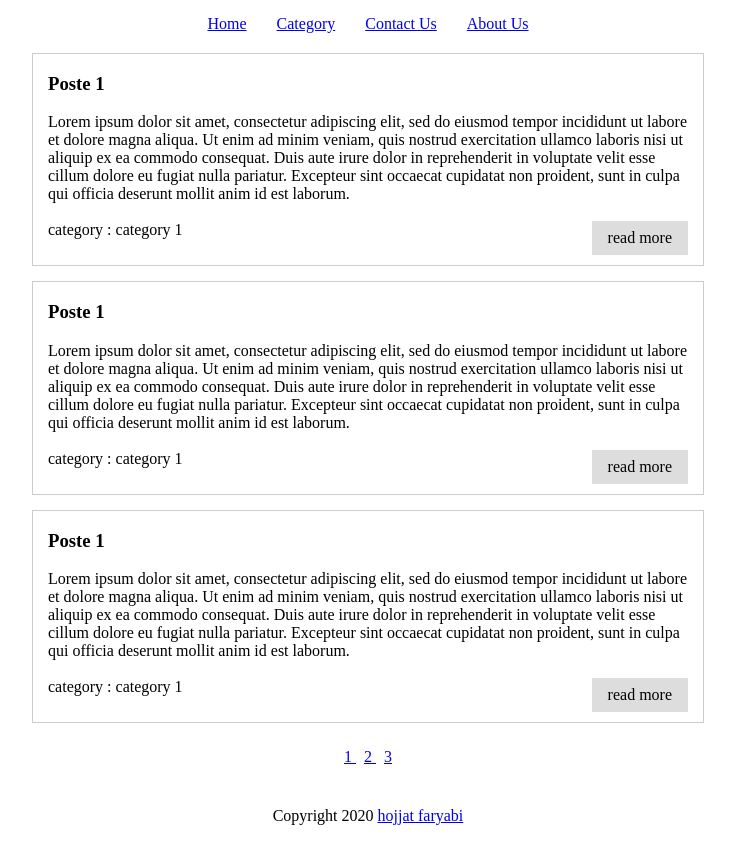
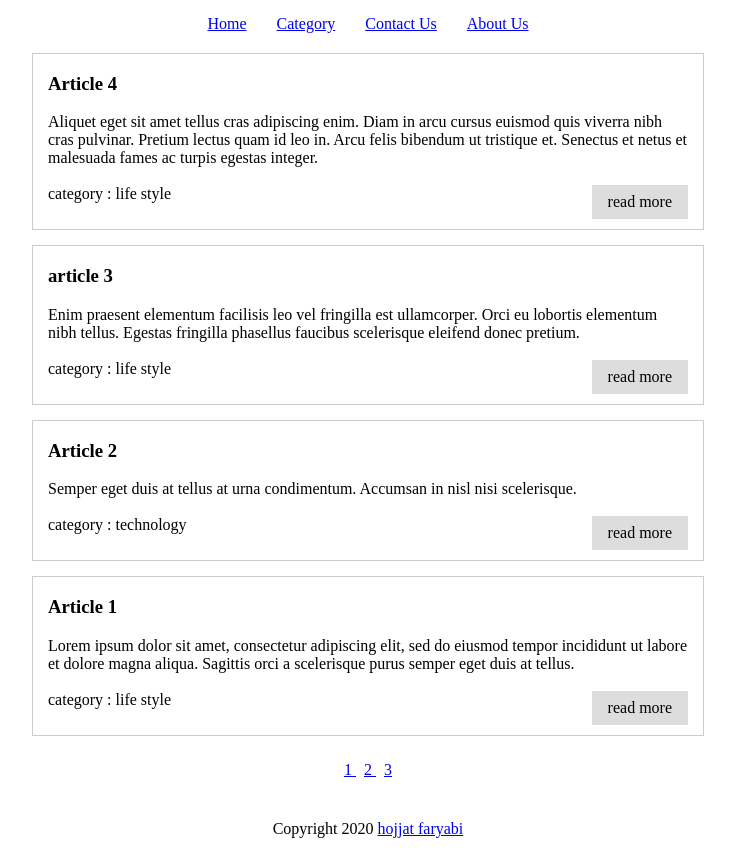
Before and after one commit to hojjat-faryabi/simple-blog, a Django app: page / in a window 1280 px wide. Shown: the whole page, without its empty margins (272-1007 px from the left). Before the commit the page ends 825 px from the top, so only its background shows below. Run offline with Django 3.2, Linux system fonts and the light colour scheme; data comes from the database, SQL or seed files in the repository.

Commit message:
dynamic posts in home page

```diff
--- a/blog/templates/index.html
+++ b/blog/templates/index.html
@@ -25,64 +25,20 @@
 
     <div id="content">
 
-
+        {% for article in articles %}
         <div id="content-cell">
 
-            <h3> Poste 1 </h3>
-            <span> Lorem ipsum dolor sit amet, consectetur adipiscing elit, sed do eiusmod tempor incididunt ut labore
-                et dolore magna aliqua. Ut enim ad minim veniam, quis nostrud exercitation ullamco laboris nisi ut
-                aliquip ex ea commodo consequat. Duis aute irure dolor in reprehenderit in voluptate velit esse cillum
-                dolore eu fugiat nulla pariatur. Excepteur sint occaecat cupidatat non proident, sunt in culpa qui
-                officia deserunt mollit anim id est laborum. </span>
+            <h3> {{ article.title }} </h3>
+            <span> {{ article.description }} </span>
             <br />
             <br />
             <div style="display: flex; flex-direction: row; justify-content: space-between;">
-                <span> category : category 1</span>
+                <span> category : {{ article.category }} </span>
                 <a class="read-more" href="singlePost.html"> read more</a>
             </div>
 
         </div>
-
-
-
-
-        <div id="content-cell">
-
-            <h3> Poste 1 </h3>
-            <span> Lorem ipsum dolor sit amet, consectetur adipiscing elit, sed do eiusmod tempor incididunt ut labore
-                et dolore magna aliqua. Ut enim ad minim veniam, quis nostrud exercitation ullamco laboris nisi ut
-                aliquip ex ea commodo consequat. Duis aute irure dolor in reprehenderit in voluptate velit esse cillum
-                dolore eu fugiat nulla pariatur. Excepteur sint occaecat cupidatat non proident, sunt in culpa qui
-                officia deserunt mollit anim id est laborum. </span>
-            <br />
-            <br />
-            <div style="display: flex; flex-direction: row; justify-content: space-between;">
-                <span> category : category 1</span>
-                <a class="read-more" href="singlePost.html"> read more</a>
-            </div>
-
-        </div>
-
-
-
-
-
-        <div id="content-cell">
-
-            <h3> Poste 1 </h3>
-            <span> Lorem ipsum dolor sit amet, consectetur adipiscing elit, sed do eiusmod tempor incididunt ut labore
-                et dolore magna aliqua. Ut enim ad minim veniam, quis nostrud exercitation ullamco laboris nisi ut
-                aliquip ex ea commodo consequat. Duis aute irure dolor in reprehenderit in voluptate velit esse cillum
-                dolore eu fugiat nulla pariatur. Excepteur sint occaecat cupidatat non proident, sunt in culpa qui
-                officia deserunt mollit anim id est laborum. </span>
-            <br />
-            <br />
-            <div style="display: flex; flex-direction: row; justify-content: space-between;">
-                <span> category : category 1</span>
-                <a class="read-more" href="singlePost.html"> read more</a>
-            </div>
-
-        </div>
+        {% endfor %}
 
 
         <div class="page-ination">
--- a/blog/views.py
+++ b/blog/views.py
@@ -1,4 +1,17 @@
 from django.shortcuts import render
+from . import models
 
 def index(request):
-	return render(request, 'index.html')
+
+    articlesData = []
+    articles = models.Article.objects.all().order_by('-created_at')[:4]
+
+    for article in articles:
+        articlesData.append({
+            'title' : article.title,
+            'description' : article.description,
+            'category' : article.category,
+        })
+
+    context = {'articles':articlesData}
+    return render(request, "index.html", context)
```
